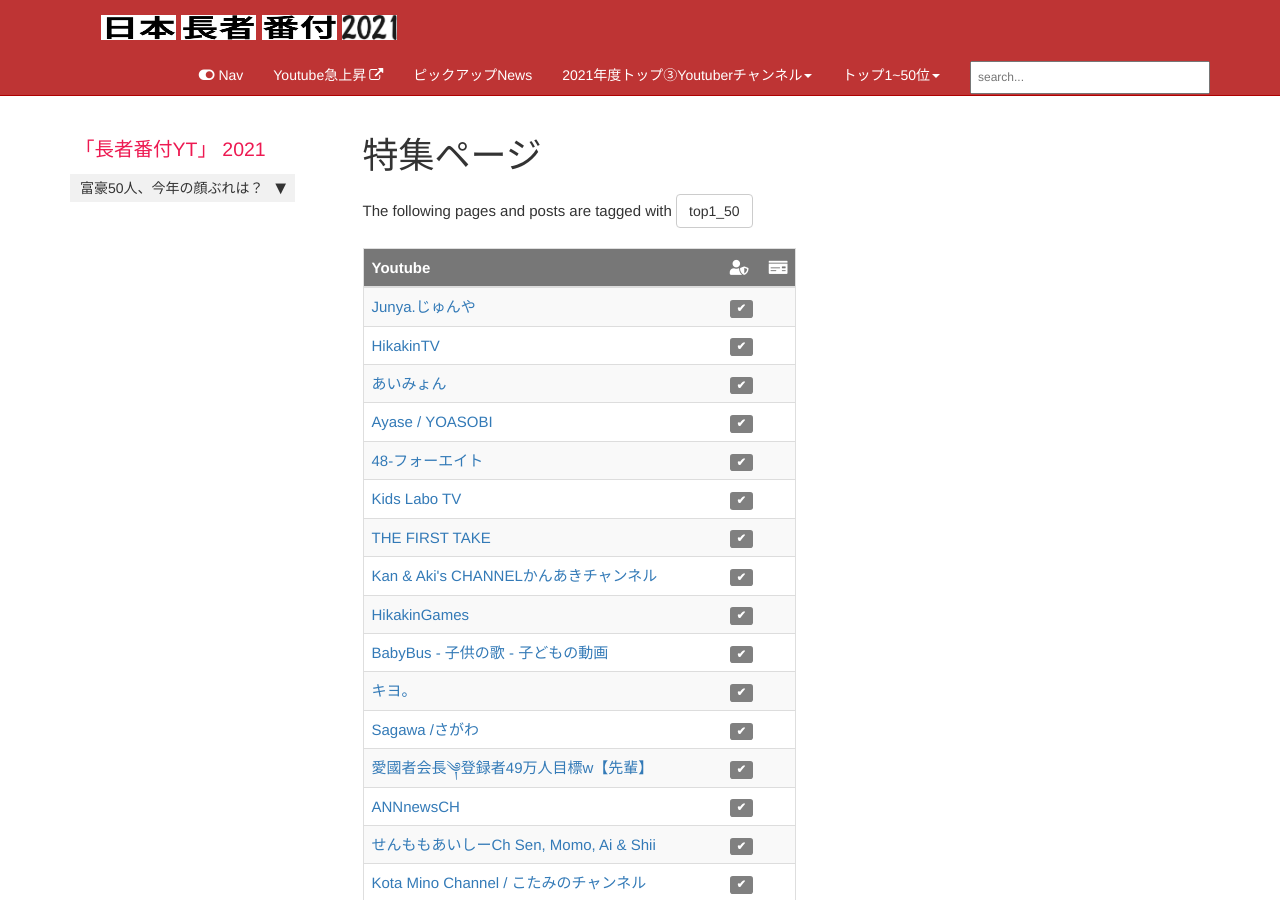
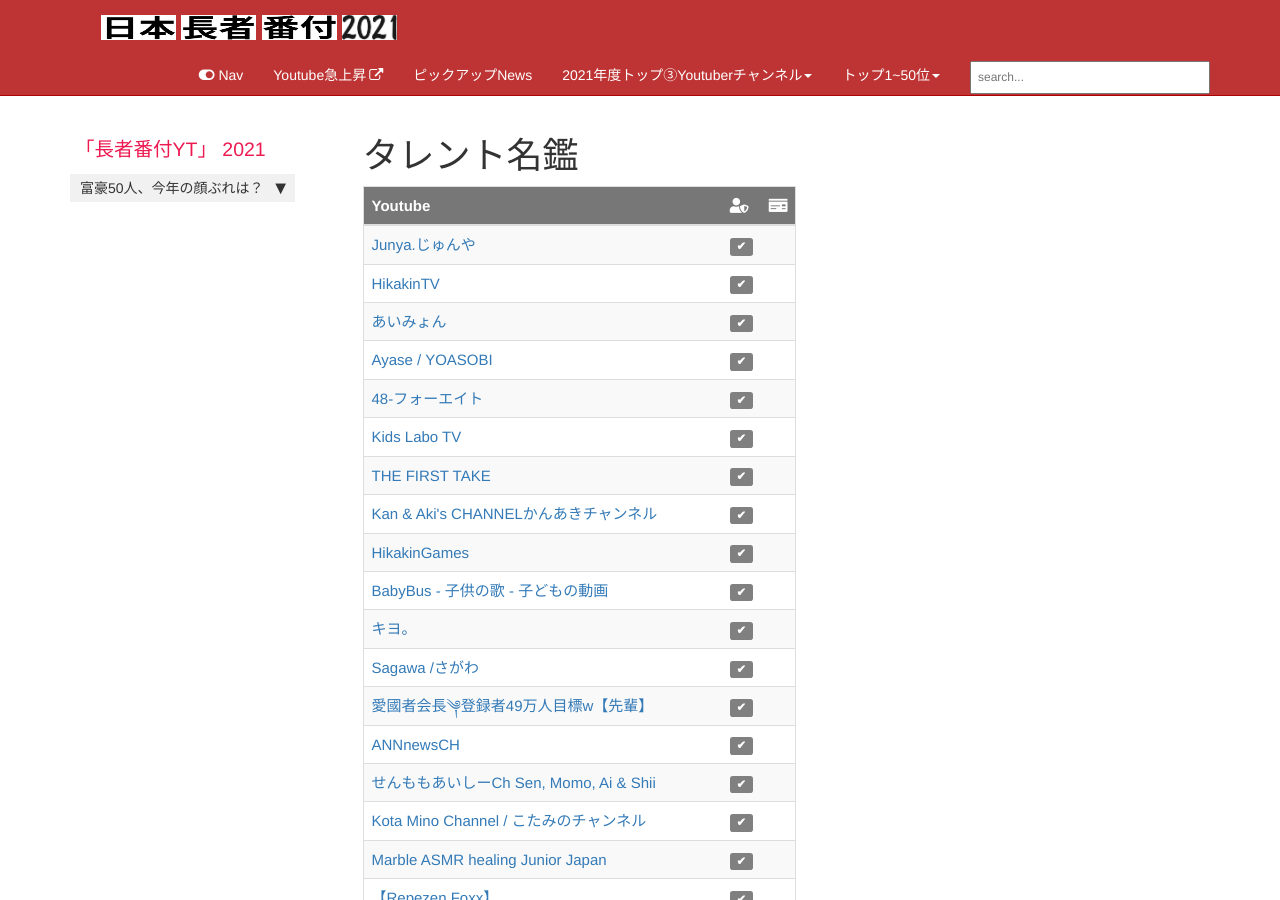
Before and after one commit to takagotch/page484, a Jekyll site: the page built from pages/tags/tag_top1_50.md, in a window 1280 px wide and 900 px high. Built offline with Jekyll 4.4.1, drawn with Linux system fonts in a browser that asks for light colours; nearby versions of some CDN libraries; comment, search, counter and statistics services are not loaded; some of the changed text lies outside the part shown.

Commit message:
Update tag_top1_50.md

```diff
--- a/pages/tags/tag_top1_50.md
+++ b/pages/tags/tag_top1_50.md
@@ -1,11 +1,11 @@
 ---
-title: "特集ページ"
+title: "タレント名鑑"
 tagName: top1_50
 search: exclude
 permalink: tag_top1_50.html
 sidebar: talents_sidebar
 folder: tags
 ---
-{% include taglogic2.html %}
+{% include taglogic.html %}
 
 {% include links.html %}
```
